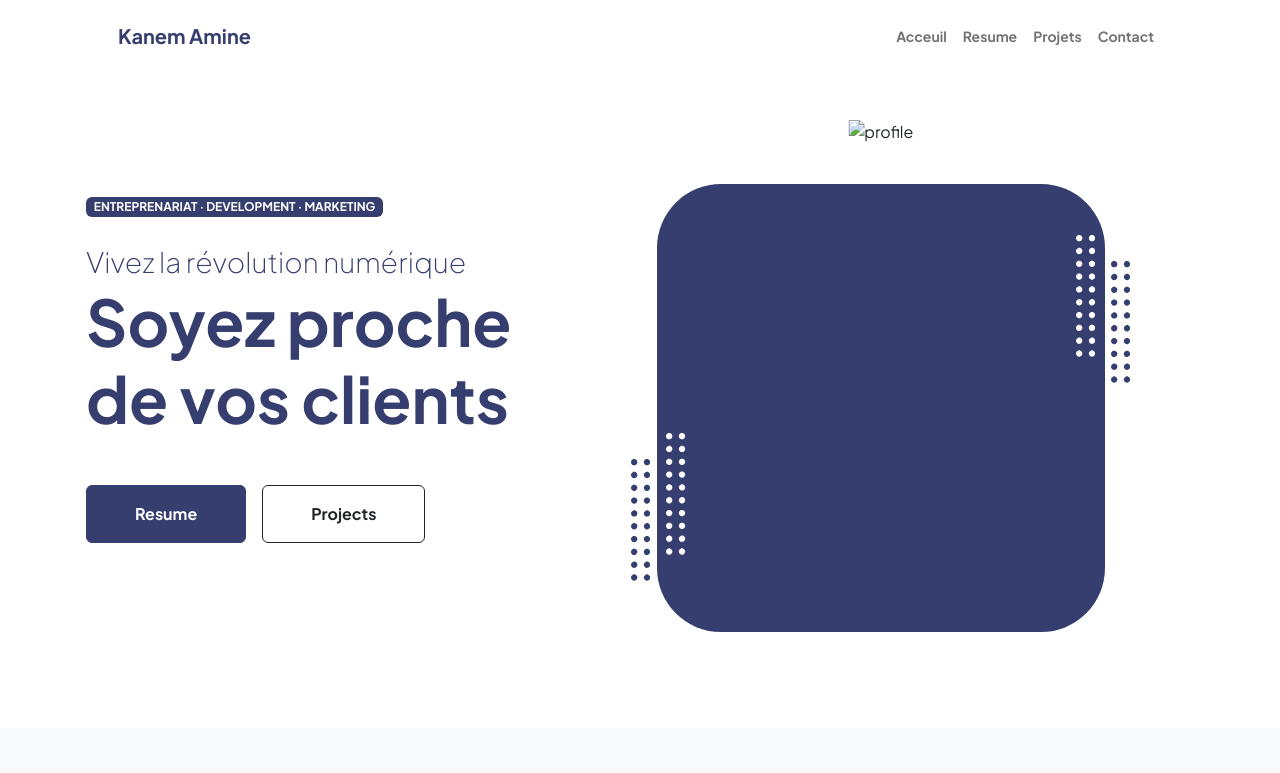
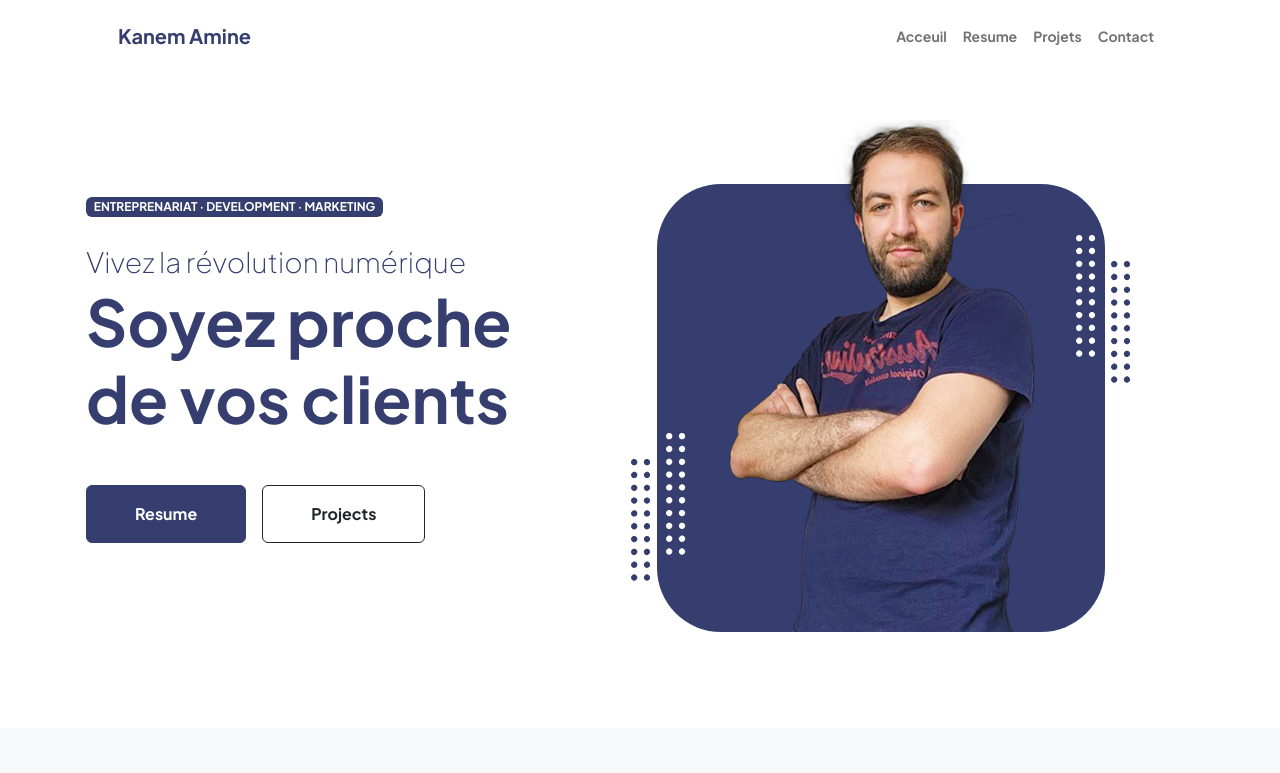
Before and after one commit to kanemamine/Portfolio, a plain HTML site: page index.html in a window 1280 px wide. Shown: the top 773 px of the page. Drawn offline with nearby package versions, Linux system fonts and the light colour scheme; the site is published under a folder, as on GitHub Pages, so addresses that start at the root find nothing.

Commit message:
Update index.html

```diff
--- a/index.html
+++ b/index.html
@@ -46,7 +46,7 @@
                             <!-- Photo -->
                             <div class="d-flex justify-content-center mt-5 mt-md-0">
                                 <div class="profile bg-color">
-                                    <img class="profile-img" src="/IMG/profile.png" alt="profile" />
+                                    <img class="profile-img" src="IMG/profile.png" alt="profile" />
                                     <!-- point-->
                                     <div class="dots-1">
 
```
